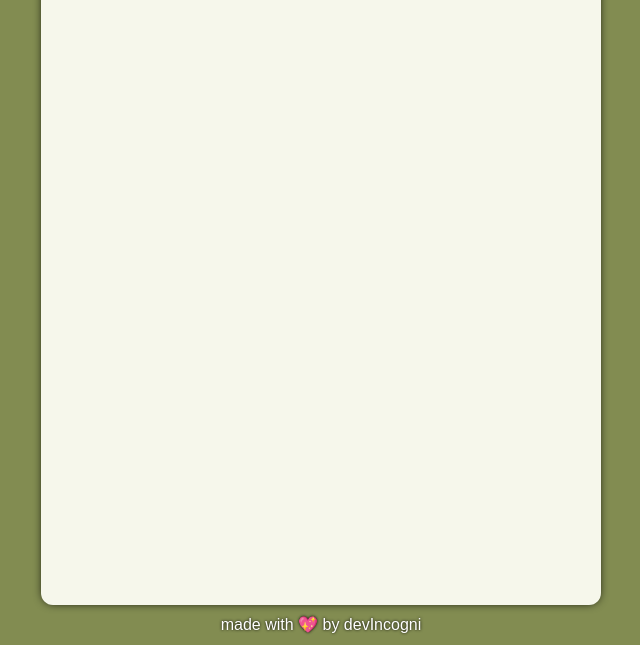
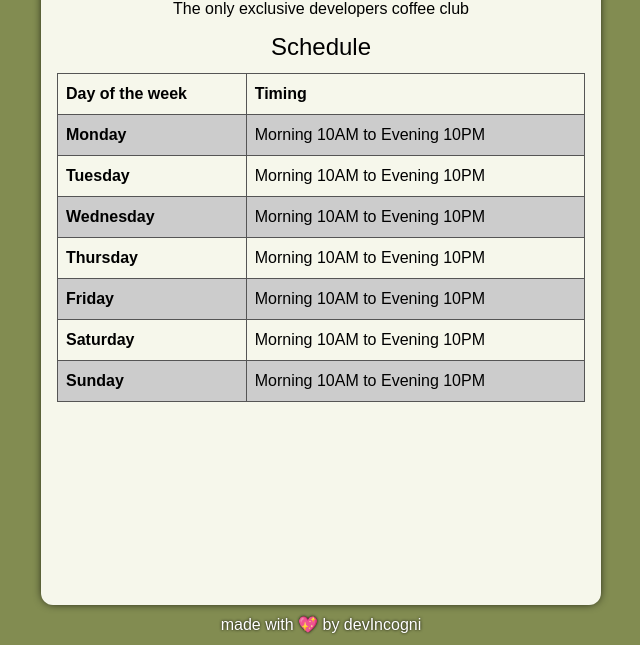
Before and after one commit to devIncogni/restaurant-page, a website built with webpack: page src/template.htm in a window 1280 px wide. Shown: the part 155-800 px from the top of the page, without its empty margins (319-959 px from the left). Built offline with nearby package versions, Linux system fonts and the light colour scheme; a web font is replaced by a local one.

Commit message:
styled the home page with dummy html framework

```diff
--- /dev/null
+++ b/src/home-styles.css
@@ -0,0 +1,30 @@
+.home-heading {
+    text-align: center;
+}
+
+.home-info{
+    display: flex;
+    flex-direction: column;
+    justify-content: center;
+}
+
+.home-table {
+    border-collapse: collapse;
+}
+
+.home-table caption {
+    padding: 0.5rem;
+    font-size: 1.5rem;
+    font-weight: 500;
+}
+
+.home-table td,
+.home-table th {
+    padding: 0.5rem;
+    text-align: left;
+    border: 1px solid #555;
+}
+
+.home-table tr:nth-child(even) {
+    background: #ccc;
+}
--- a/src/index.js
+++ b/src/index.js
@@ -1,2 +1,3 @@
 import "./styles.css";
+import "./home-styles.css";
 console.log("Hello World");
--- a/src/styles.css
+++ b/src/styles.css
@@ -151,6 +151,7 @@ nav>button:active {
 
 .holder {
     margin: auto;
+    padding: 1rem;
     background-color: #F6F7EB;
     width: clamp(500px, 50%, 35rem);
 
--- a/src/template.htm
+++ b/src/template.htm
@@ -16,7 +16,50 @@
         </nav>
     </header>
     <div id="content">
-        <div class="holder"></div>
+        <div class="holder">
+            <div class="home-heading">
+                <h1>Welcome to devCoffes</h1>
+                <p>The only exclusive developers coffee club</p>
+            </div>
+            <div class="home-info">
+                <table class="home-table">
+                    <caption>Schedule</caption>
+                    <tr>
+                        <th>Day of the week</th>
+                        <th>Timing</th>
+                    </tr>
+                    <tr>
+                        <th>Monday</th>
+                        <td>Morning 10AM to Evening 10PM</td>
+                    </tr>
+                    <tr>
+                        <th>Tuesday</th>
+                        <td>Morning 10AM to Evening 10PM</td>
+                    </tr>
+                    <tr>
+                        <th>Wednesday</th>
+                        <td>Morning 10AM to Evening 10PM</td>
+                    </tr>
+                    <tr>
+                        <th>Thursday</th>
+                        <td>Morning 10AM to Evening 10PM</td>
+                    </tr>
+                    <tr>
+                        <th>Friday</th>
+                        <td>Morning 10AM to Evening 10PM</td>
+                    </tr>
+                    <tr>
+                        <th>Saturday</th>
+                        <td>Morning 10AM to Evening 10PM</td>
+                    </tr>
+                    <tr>
+                        <th>Sunday</th>
+                        <td>Morning 10AM to Evening 10PM</td>
+                    </tr>
+                </table>
+
+            </div>
+        </div>
     </div>
     <div class="footer">
         <p>made with 💖 by devIncogni</p>
--- a/webpack.config.js
+++ b/webpack.config.js
@@ -29,7 +29,7 @@ module.exports = {
         use: "asset/resource",
       },
       {
-        test: /\.()$/i,
+        test: /\.(ttf)$/i,
         use: "asset/resource",
       },
     ],
```
